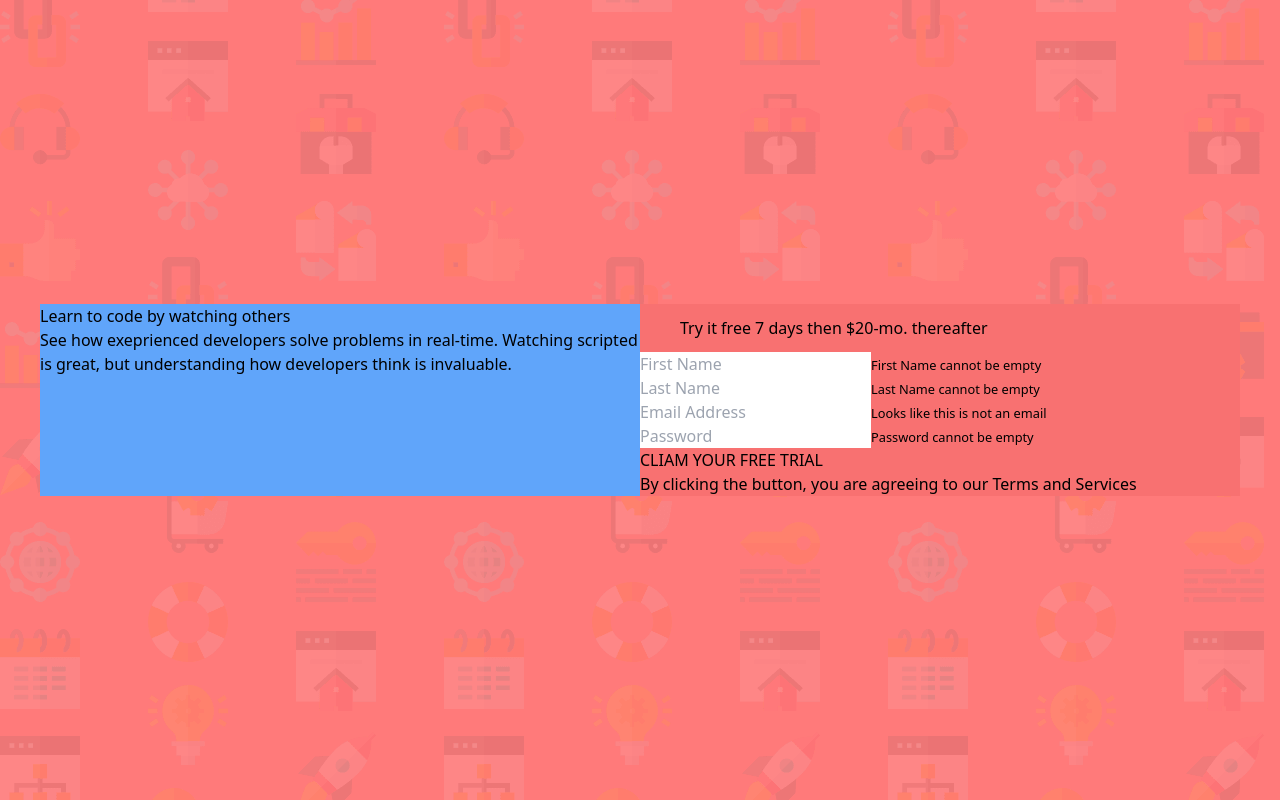
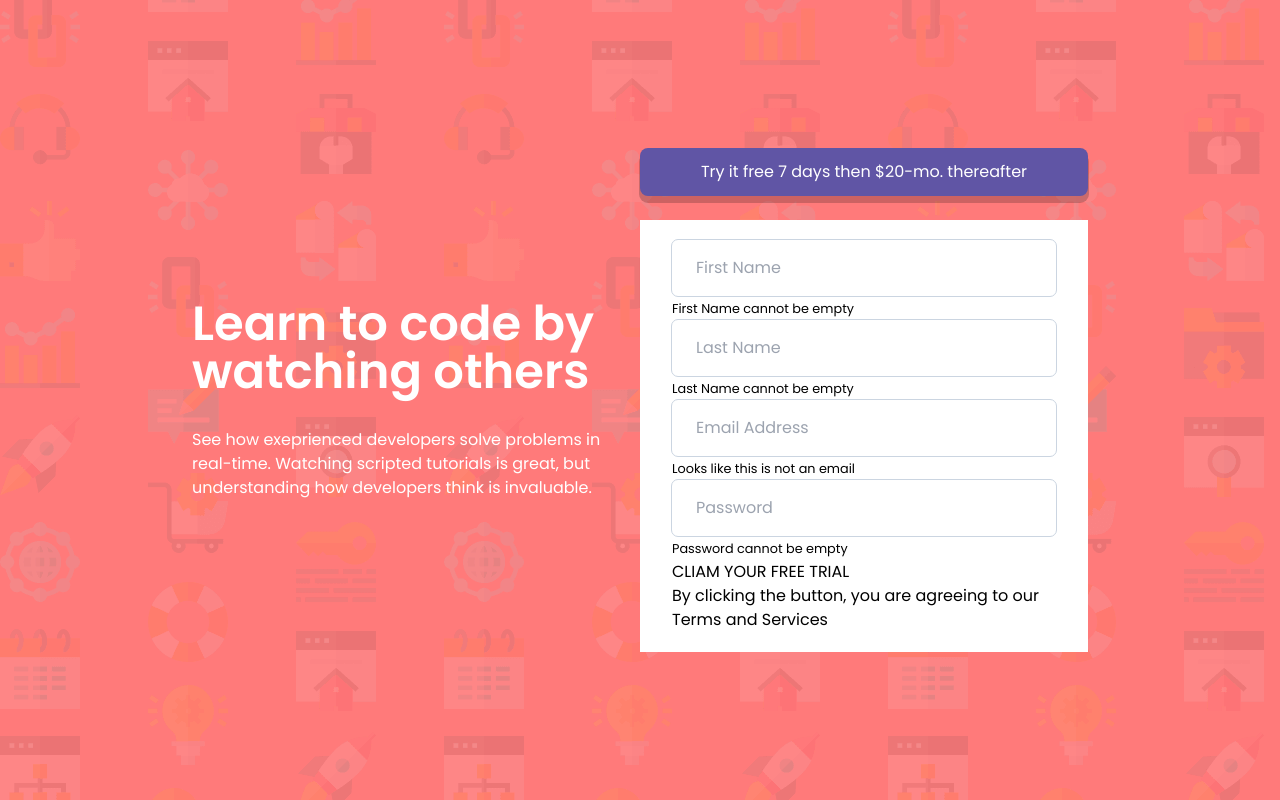
Before and after one commit to Bubblecrown/Sign-up-page, a React (Create React App) app: page / in a window 1280 px wide. Built offline with nearby package versions, Linux system fonts and the light colour scheme.

Commit message:
label section left complete

```diff
--- a/src/components/FormComponent.js
+++ b/src/components/FormComponent.js
@@ -3,7 +3,7 @@ import React from "react";
 export default function FormComponent() {
   return (
     <div>
-      <form>
+      <form className="py-5 px-8 bg-white">
         <div>
           <input type="text" placeholder="First Name" />
           <small>First Name cannot be empty</small>
--- a/src/index.css
+++ b/src/index.css
@@ -1,8 +1,18 @@
+@import url("https://fonts.googleapis.com/css2?family=Poppins:wght@200;400;500;600;700&display=swap");
+
 @tailwind base;
 @tailwind components;
 @tailwind utilities;
 
-:root{
-    --Red: hsl(0, 100%, 74%);
-    --Green: hsl(154, 59%, 51%);
+:root {
+  --Red: hsl(0, 100%, 74%);
+  --Green: hsl(154, 59%, 51%);
+  --GrayBlue: hsl(246, 25%, 77%);
+  --Blue: hsl(248, 32%, 49%);
 }
+
+@layer base {
+  input {
+    @apply px-6 py-4 w-full rounded-md outline outline-1 outline-slate-300;
+  }
+}
--- a/src/pages/Signup.js
+++ b/src/pages/Signup.js
@@ -3,18 +3,20 @@ import FormComponent from "../components/FormComponent";
 
 export default function Signup() {
   return (
-    <div className=" px-10  w-screen h-screen bg-[color:var(--Red)] bg-hero-pattern">
-      <main className="grid grid-cols-2 content-center h-screen ">
-        <section className="bg-blue-400">
-          <h1>Learn to code by watching others</h1>
-          <p>
+    <div className="box-border px-48 w-screen h-screen bg-[color:var(--Red)] bg-hero-pattern bg-no-repeat font-font">
+      <main className=" grid grid-cols-2 content-center h-screen">
+        <section className=" text-white flex flex-col justify-center">
+          <h1 className=" text-5xl font-semibold mb-8">
+            Learn to code by watching others
+          </h1>
+          <p className="text-base w-11/12">
             See how exeprienced developers solve problems in real-time. Watching
-            scripted is great, but understanding how developers think is
-            invaluable.
+            scripted tutorials is great, but understanding how developers think
+            is invaluable.
           </p>
         </section>
-        <section className="bg-red-400">
-          <button className="px-10 py-3">
+        <section >
+          <button className="px-10 py-3 bg-[color:var(--Blue)] text-white  w-full rounded-lg shadow-custom-shadow mb-6">
             Try it free 7 days then $20-mo. thereafter
           </button>
           <FormComponent />
--- a/tailwind.config.js
+++ b/tailwind.config.js
@@ -6,6 +6,12 @@ module.exports = {
       backgroundImage: {
       'hero-pattern': "url('/public/assets/bg-intro-desktop.png')",
     }},
+    fontFamily: {
+      font : ['Poppins']
+    },
+    boxShadow: {
+      'custom-shadow': '0px 6px 0px 1px rgba(0,0,0,0.2)',
+    }
   },
   plugins: [],
 };
```
